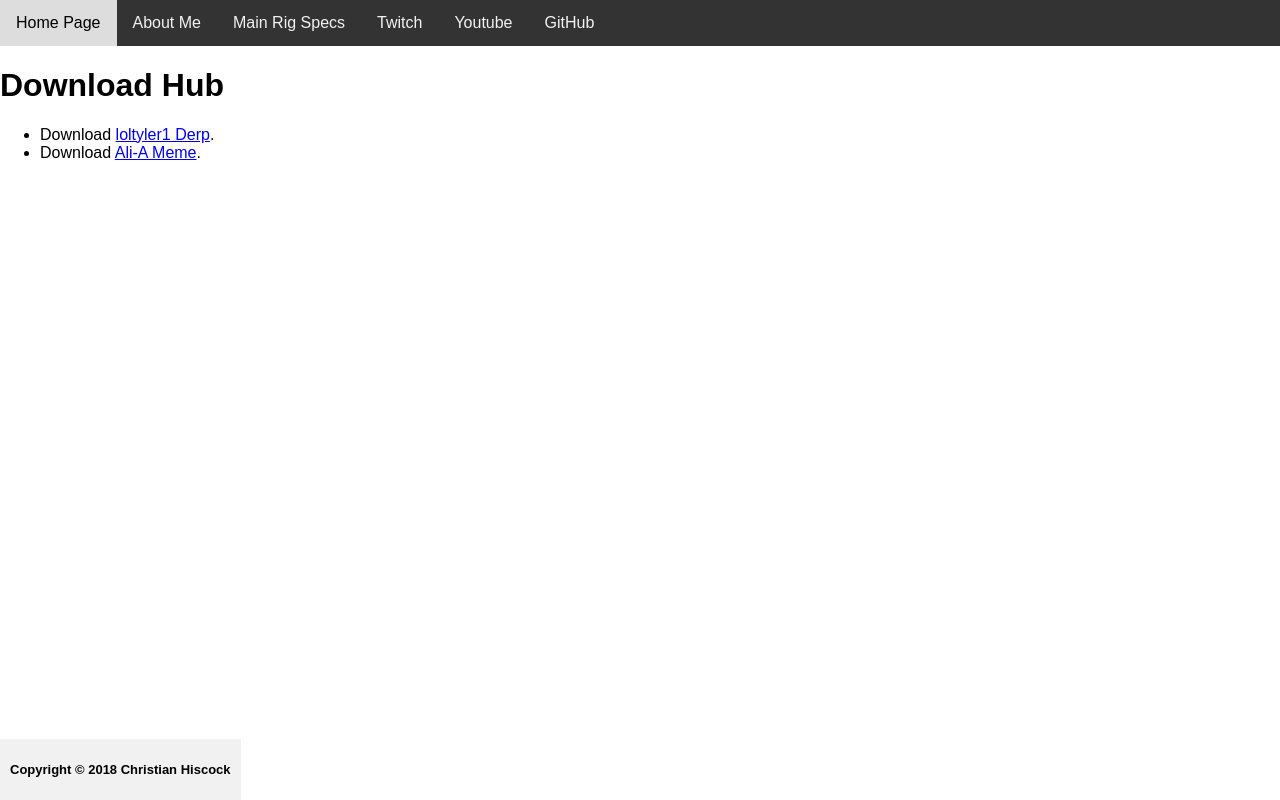
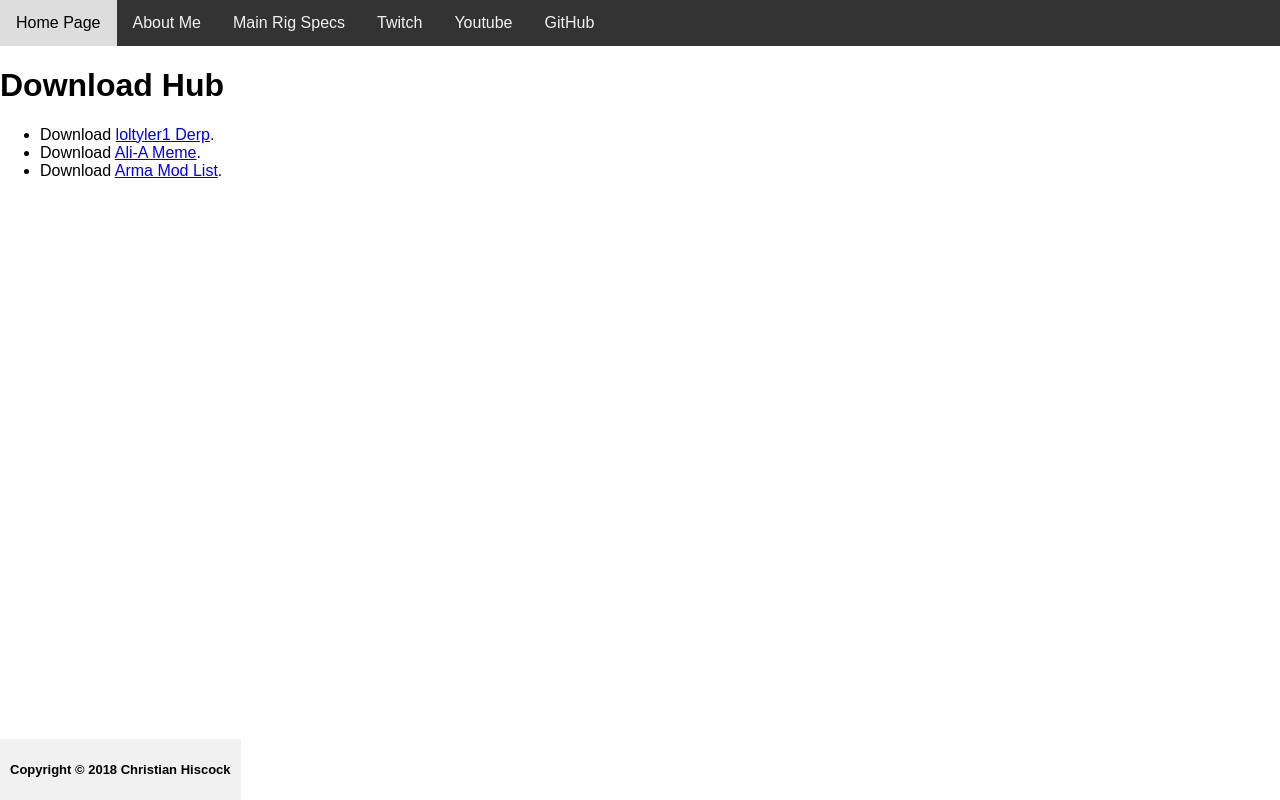
Before and after one commit to ImTotallyNotMessi/christianpi, a website: page views/downloads.html in a window 1280 px wide. Drawn offline with Linux system fonts and the light colour scheme.

Commit message:
Added ARMA 3 mod download.

```diff
--- a/views/downloads.html
+++ b/views/downloads.html
@@ -19,9 +19,10 @@
     <ul>
         <li>Download <a href="/files/tyderp.jpg">loltyler1 Derp</a>.</li>
         <li>Download <a href="/files/ali-a.mp4">Ali-A Meme</a>.</li>
+        <li>Download <a href="/files/arma-mods.zip">Arma Mod List</a>.</li>
     </ul>
     <div class="footer">
-        <p>Copyright &copy; 2018 Christian Hiscock </p>
+        <p>Copyright &copy; 2018 Christian Hiscock</p>
     </div>
     </body>
 </html>
```
